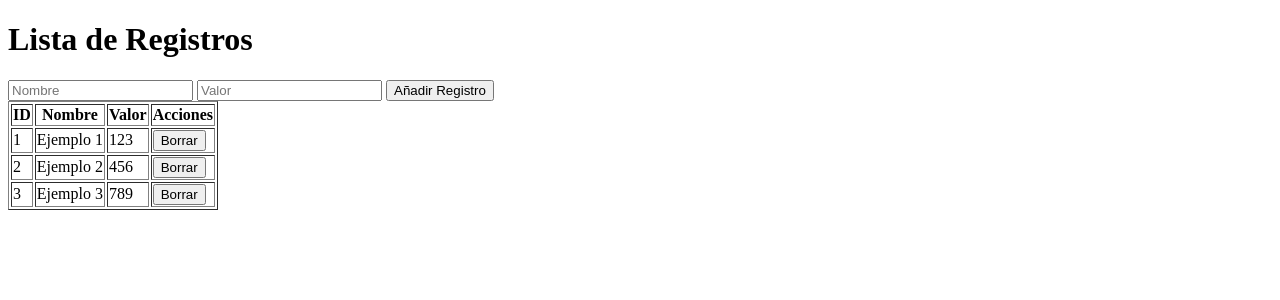
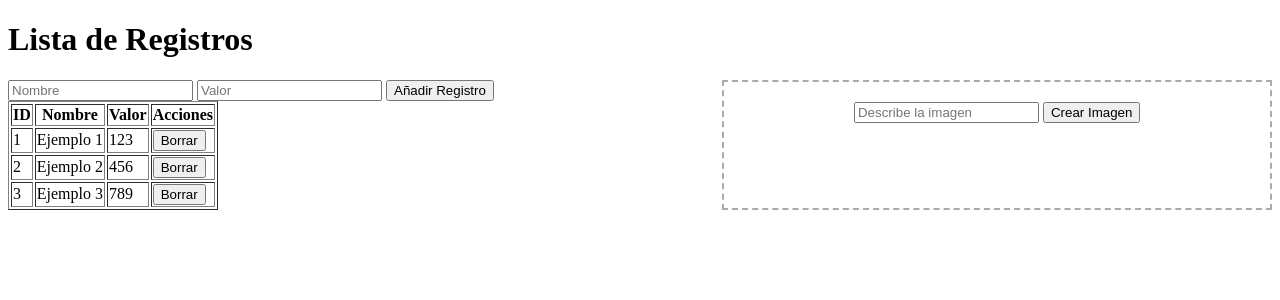
Before and after one commit to GAYARRI/Personal_Project_0, a Flask app: page / in a window 1280 px wide. Shown: the top 300 px of the page. Run offline with Flask 3, Linux system fonts and the light colour scheme; data comes from the database, SQL or seed files in the repository.

Commit message:
Cambios para incorporar funcionalidad de creacion de imagen

```diff
--- a/app/routes.py
+++ b/app/routes.py
@@ -1,6 +1,7 @@
 from flask import Blueprint, render_template, request, redirect, url_for, flash
 from app.models import Registro
 from app_db import db
+import os
 
 # Definir el Blueprint
 main = Blueprint('main', __name__)
@@ -56,3 +57,46 @@ def editar(id):
         return redirect(url_for('main.home'))
 
     return render_template('editar.html', registro=registro)
+
+@main.route('/generate-image', methods=['POST'])
+def generate_image():
+    prompt = request.form.get('prompt')
+    print("Prompt recibido:", prompt)  # Depuración
+    api_key = os.getenv('OPENAI_API_KEY')
+
+    if not api_key:
+        flash("Error: La clave de OpenAI no está configurada como variable de entorno.", "error")
+        return redirect(url_for('main.home'))
+
+
+    # Simulación de la generación de imagen con DALL-E
+    # Cambia esto para usar la API de DALL-E con tu clave
+    dall_e_url = "https://api.openai.com/v1/images/generations"
+    headers = {
+        "Authorization": "Bearer TU_API_KEY",
+        "Content-Type": "application/json"
+    }
+    data = {
+        "prompt": prompt,
+        "n": 1,
+        "size": "256x256"
+    }
+
+    try:
+        response = requests.post(dall_e_url, headers=headers, json=data)
+
+        # Depurar la respuesta completa de la API
+        print("Respuesta completa de la API:", response.text)
+
+        response_data = response.json()
+        imagen_url = response_data['data'][0]['url']  # URL de la imagen generada
+
+    except requests.exceptions.RequestException as e:
+        flash(f"Error al generar la imagen: {str(e)}", "error")
+        imagen_url = None
+    except KeyError:
+        flash("Error en la respuesta de la API. No se pudo generar la imagen.", "error")
+        imagen_url = None
+
+    registros = Registro.query.all()
+    return render_template('home.html', registros=registros, imagen_url=imagen_url)
--- a/app/templates/home.html
+++ b/app/templates/home.html
@@ -4,9 +4,76 @@
     <meta charset="UTF-8">
     <meta name="viewport" content="width=device-width, initial-scale=1.0">
     <title>Registros</title>
+    <style>
+        .container {
+            display: flex;
+            justify-content: space-between;
+        }
+        .table-section {
+            width: 55%;
+        }
+        .image-section {
+            width: 40%;
+            text-align: center;
+            border: 2px dashed #aaa; /* Borde inicial */
+            padding: 20px;
+            position: relative;
+        }
+        .image-section img {
+            width: 100%;
+            height: auto;
+            border: 1px solid #000;
+            display: none; /* Oculto inicialmente */
+        }
+        @keyframes parpadeo {
+            0% { opacity: 1; }
+            50% { opacity: 0; }
+            100% { opacity: 1; }
+        }
+        .puntos span {
+            animation: parpadeo 1.5s infinite;
+        }
+        .mensaje {
+            display: none; /* Oculto inicialmente */
+            font-size: 16px;
+            margin-top: 10px;
+            color: #555;
+        }
+        .spinner {
+            display: none; /* Oculto inicialmente */
+            margin: 20px auto;
+            border: 4px solid #f3f3f3;
+            border-top: 4px solid #3498db;
+            border-radius: 50%;
+            width: 40px;
+            height: 40px;
+            animation: spin 1s linear infinite;
+        }
+        @keyframes spin {
+            0% { transform: rotate(0deg); }
+            100% { transform: rotate(360deg); }
+        }
+        .image-section.generando {
+            border: 2px solid #3498db; /* Borde resaltado durante la generación */
+            background-color: #f0f8ff; /* Fondo claro durante la espera */
+        }
+    </style>
+    <script>
+        function mostrarCargando() {
+            // Mostrar mensaje y spinner
+            document.getElementById('mensaje-espera').style.display = 'block';
+            document.getElementById('spinner').style.display = 'block';
+            document.getElementById('mensaje-espera').innerHTML = 'Generando imagen<span class="puntos">...</span>';
+            // Ocultar la imagen generada previa
+            document.getElementById('imagen-generada').style.display = 'none';
+        }
+    </script>
 </head>
 <body>
     <h1>Lista de Registros</h1>
+    <div class="container">
+        <!-- Tabla de registros -->
+        <div class="table-section">
             <form method="POST" action="/">
                 <input type="text" name="nombre" placeholder="Nombre" required>
                 <input type="text" name="valor" placeholder="Valor" required>
@@ -42,5 +109,27 @@
                     {% endif %}
                 </tbody>
             </table>
+        </div>
+
+        <!-- Sección de generación de imágenes -->
+        <div class="image-section">
+            <form method="POST" action="/generate-image" onsubmit="mostrarCargando()">
+                <input type="text" name="prompt" placeholder="Describe la imagen" required>
+                <button type="submit">Crear Imagen</button>
+            </form>
+            <div>
+                <!-- Spinner de carga -->
+                <div id="spinner" class="spinner"></div>
+                <!-- Mensaje de espera -->
+                <p id="mensaje-espera" class="mensaje">Aquí aparecerá la imagen generada.</p>
+                <!-- Imagen generada -->
+                {% if imagen_url %}
+                    <img id="imagen-generada" src="{{ imagen_url }}" alt="Imagen generada por DALL-E" style="display: block;">
+                {% else %}
+                    <img id="imagen-generada" src="" alt="Aquí aparecerá la imagen generada.">
+                {% endif %}
+            </div>
+        </div>
+    </div>
 </body>
 </html>
```
Also changed, not shown: 1 other file. Lines whose indentation alone changed are shown as unchanged.
